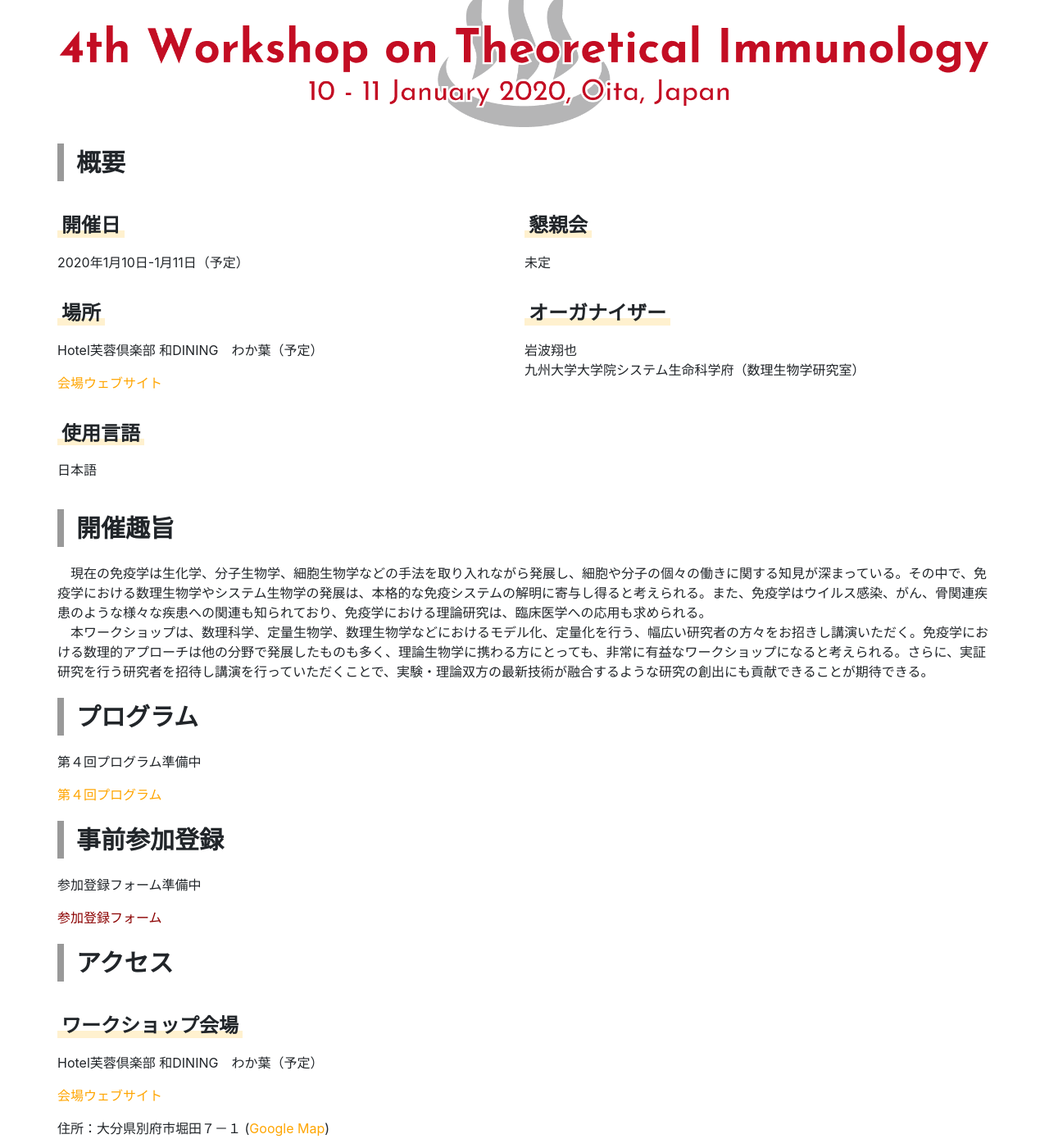
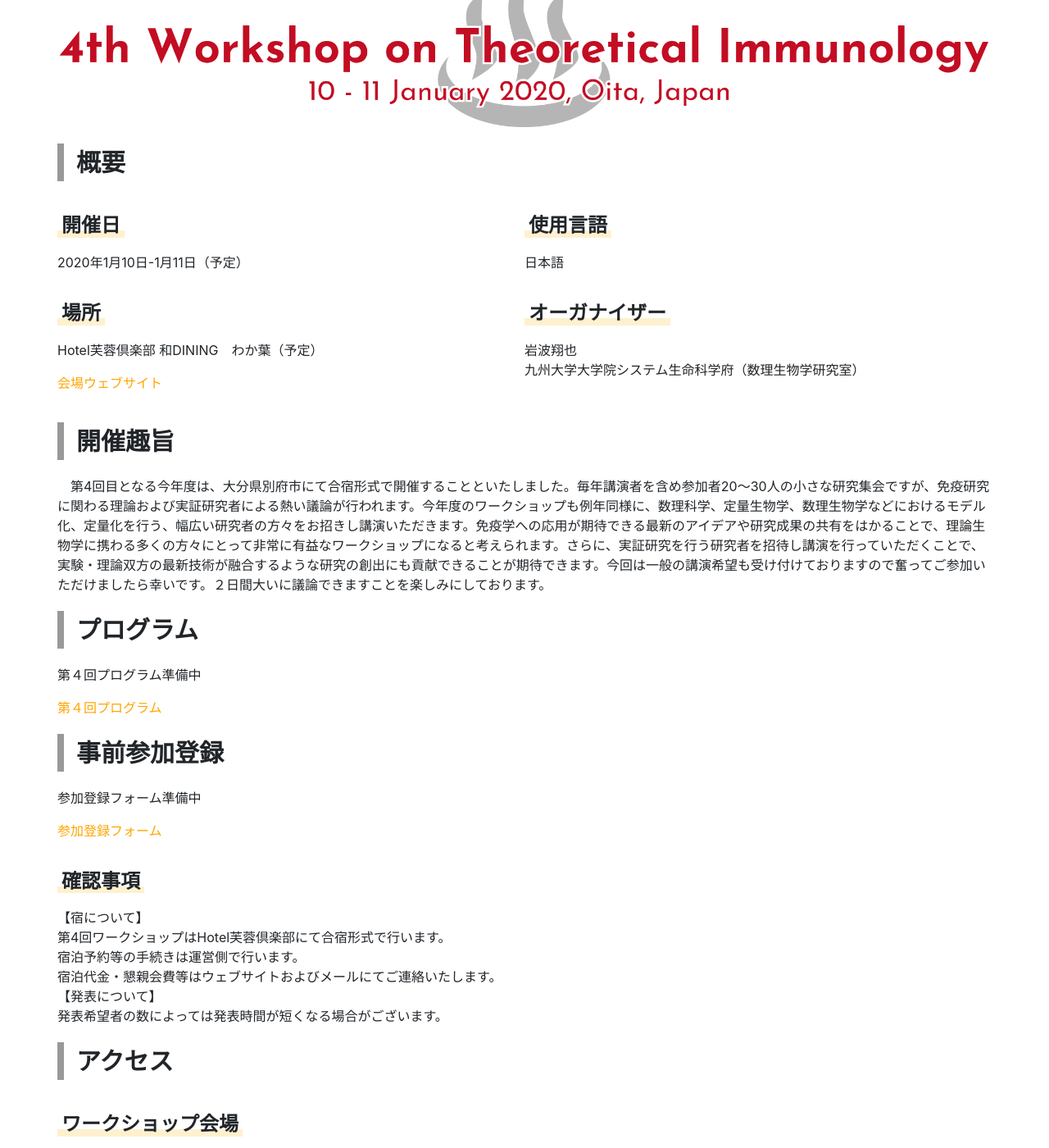
Before and after one commit to iwanaminami/theoreticalimmunologyworkshop, a Jekyll site: the page built from _posts/2019-07-07-4th-workshop.markdown, in a window 1280 px wide and 1400 px high, scrolled down 718 px. Shown: the whole window at 82% size. Built offline with Jekyll 4.4.1, drawn with Linux system fonts in a browser that asks for light colours; grey boxes are pictures that could not be loaded.

Commit message:
Update 2019-07-07-4th-workshop.markdown

```diff
--- a/_posts/2019-07-07-4th-workshop.markdown
+++ b/_posts/2019-07-07-4th-workshop.markdown
@@ -22,13 +22,11 @@ image: /assets/images/ws-4.png
 <h3>場所</h3>
 <p>{{ page.eventplace }}</p>
 <p><a href="http://fuyouclub.jp/">会場ウェブサイト</a></p>
-<h3>使用言語</h3>
-<p>日本語</p>
 </div>
 
 <div class="page-column50">
-<h3>懇親会</h3>
-<p>未定</p>
+<h3>使用言語</h3>
+<p>日本語</p>
 <h3>オーガナイザー</h3>
 <p>岩波翔也<br>
 九州大学大学院システム生命科学府（数理生物学研究室）</p>
@@ -37,8 +35,7 @@ image: /assets/images/ws-4.png
 
 
 ## 開催趣旨
-　現在の免疫学は生化学、分子生物学、細胞生物学などの手法を取り入れながら発展し、細胞や分子の個々の働きに関する知見が深まっている。その中で、免疫学における数理生物学やシステム生物学の発展は、本格的な免疫システムの解明に寄与し得ると考えられる。また、免疫学はウイルス感染、がん、骨関連疾患のような様々な疾患への関連も知られており、免疫学における理論研究は、臨床医学への応用も求められる。
-　本ワークショップは、数理科学、定量生物学、数理生物学などにおけるモデル化、定量化を行う、幅広い研究者の方々をお招きし講演いただく。免疫学における数理的アプローチは他の分野で発展したものも多く、理論生物学に携わる方にとっても、非常に有益なワークショップになると考えられる。さらに、実証研究を行う研究者を招待し講演を行っていただくことで、実験・理論双方の最新技術が融合するような研究の創出にも貢献できることが期待できる。
+　第4回目となる今年度は、大分県別府市にて合宿形式で開催することといたしました。毎年講演者を含め参加者20〜30人の小さな研究集会ですが、免疫研究に関わる理論および実証研究者による熱い議論が行われます。今年度のワークショップも例年同様に、数理科学、定量生物学、数理生物学などにおけるモデル化、定量化を行う、幅広い研究者の方々をお招きし講演いただきます。免疫学への応用が期待できる最新のアイデアや研究成果の共有をはかることで、理論生物学に携わる多くの方々にとって非常に有益なワークショップになると考えられます。さらに、実証研究を行う研究者を招待し講演を行っていただくことで、実験・理論双方の最新技術が融合するような研究の創出にも貢献できることが期待できます。今回は一般の講演希望も受け付けておりますので奮ってご参加いただけましたら幸いです。２日間大いに議論できますことを楽しみにしております。
 
 ## プログラム
 第４回プログラム準備中
@@ -48,7 +45,17 @@ image: /assets/images/ws-4.png
 ## 事前参加登録
 参加登録フォーム準備中
 
-[参加登録フォーム]()
+[参加登録フォーム](https://forms.gle/twScPJx28UGJcxPw8)
+
+### 確認事項
+【宿について】
+第4回ワークショップはHotel芙蓉倶楽部にて合宿形式で行います。
+宿泊予約等の手続きは運営側で行います。
+宿泊代金・懇親会費等はウェブサイトおよびメールにてご連絡いたします。
+【発表について】
+発表希望者の数によっては発表時間が短くなる場合がございます。
+
+
 
 ## アクセス
 ### ワークショップ会場
@@ -61,8 +68,6 @@ image: /assets/images/ws-4.png
 
 <iframe src="https://www.google.com/maps/embed?pb=!1m18!1m12!1m3!1d3335.054698399076!2d131.4589564160101!3d33.29123196489341!2m3!1f0!2f0!3f0!3m2!1i1024!2i768!4f13.1!3m3!1m2!1s0x3546a638a856d3bd%3A0xea7c895c828676ae!2z5Yil5bqc44Ob44OG44Or6IqZ6JOJ5YC25qW96YOo!5e0!3m2!1sja!2sjp!4v1565157307169!5m2!1sja!2sjp" width="100%" height="450" frameborder="0" style="border:0" allowfullscreen></iframe>
 
-### 懇親会会場
-未定
 
 ## 共催
 
```
